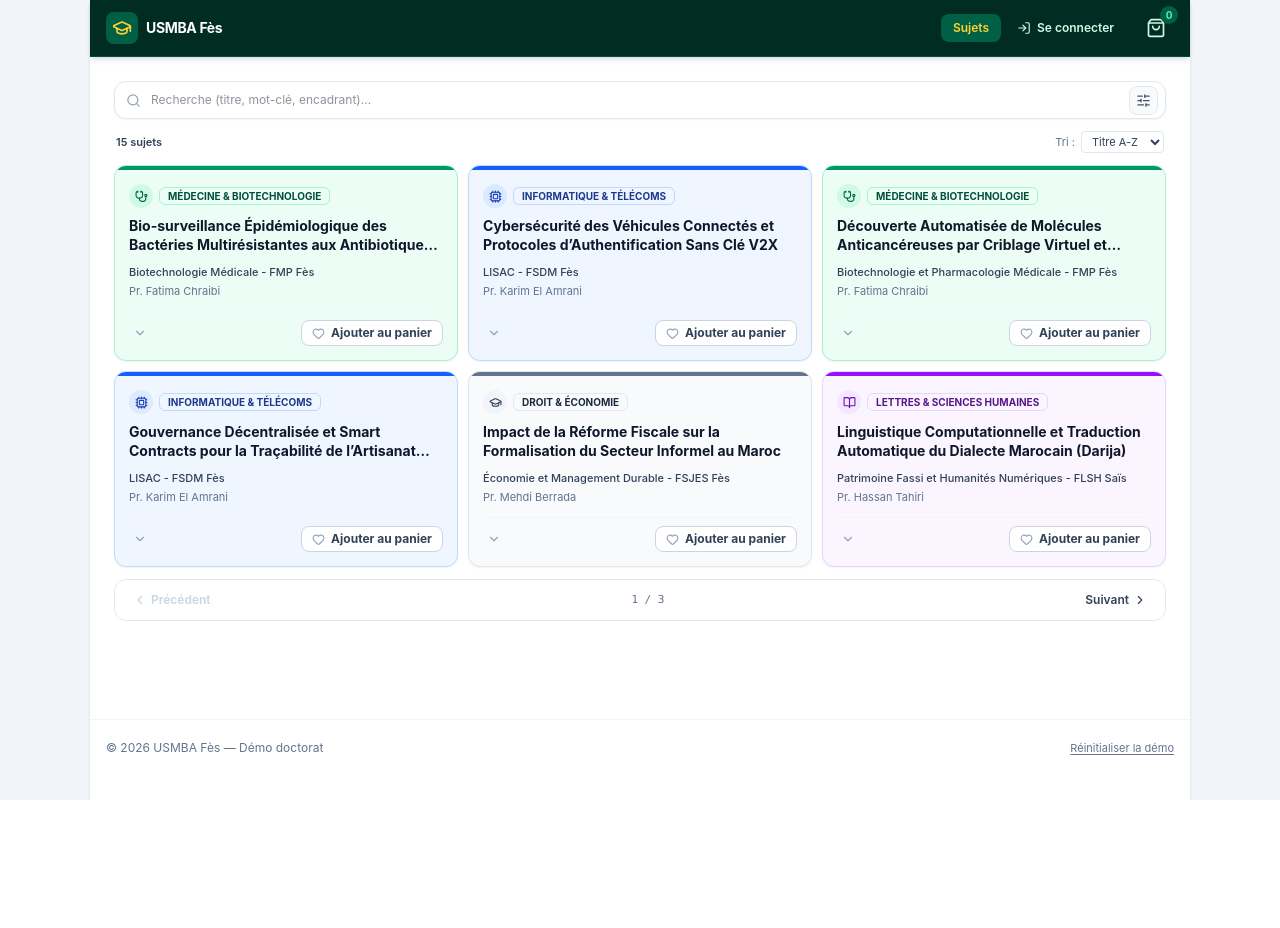
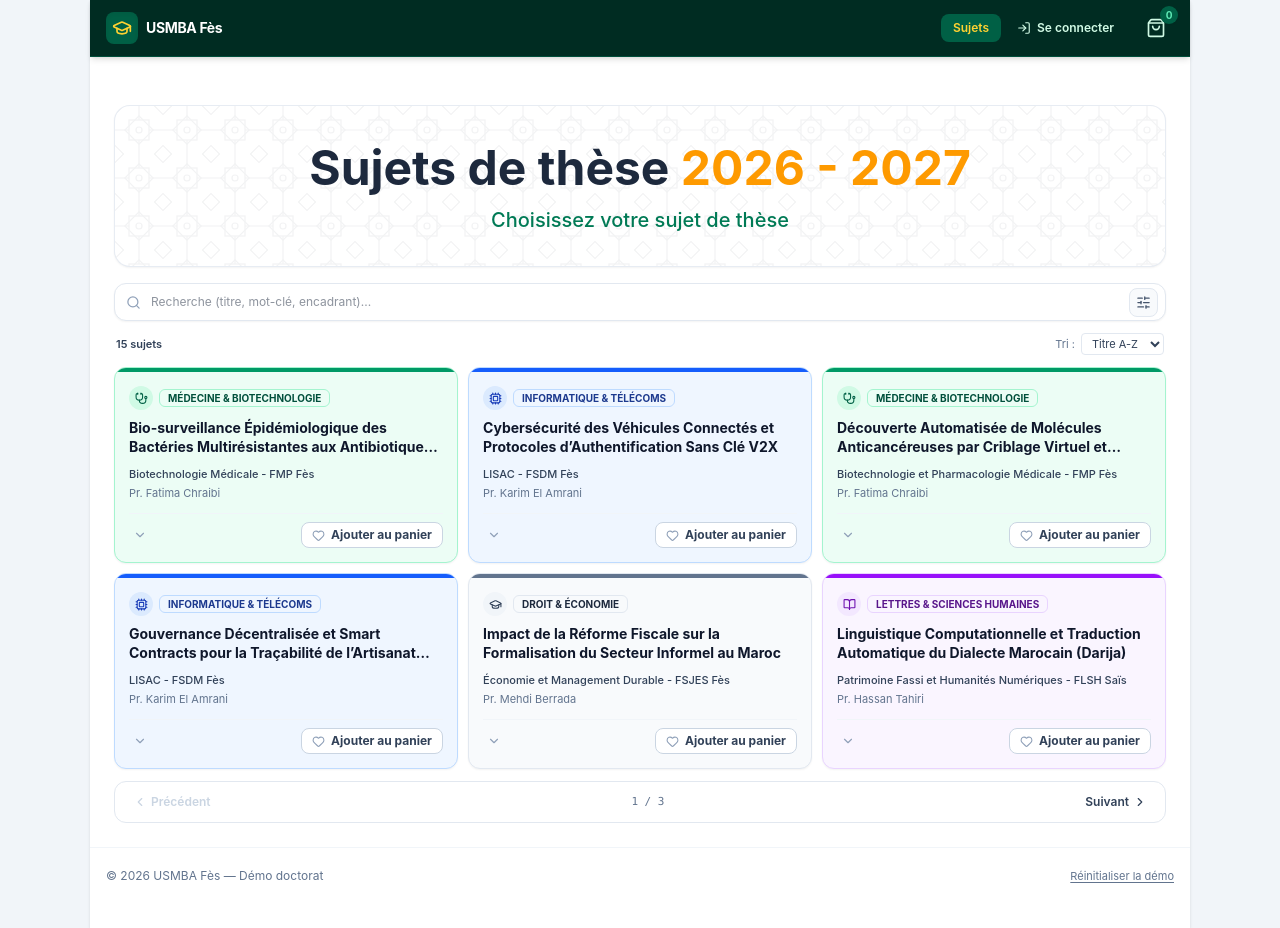
Before and after one commit to junior-ifogo-malango/incription_reinscription_cycle_doctorat, a React (Vite) app: page / in a window 1280 px wide. Before the commit the page ends 800 px from the top, so only its background shows below. Built offline with nearby package versions, Linux system fonts and the light colour scheme.

Commit message:
feat: add thesis subject banner for candidates
Update SujetsModule to include a decorative header banner for candidates and visitors, providing context for the 2026-2027 thesis selection process.

```diff
--- a/src/components/SujetsModule.tsx
+++ b/src/components/SujetsModule.tsx
@@ -86,7 +86,7 @@ const getDisciplineConfig = (discipline: string) => {
 };
 
 interface SujetsModuleProps {
-  role: UserRole;
+  role: UserRole | string;
   sujets: Sujet[];
   enseignants: Enseignant[];
   candidat: Candidat;
@@ -754,10 +754,50 @@ export const SujetsModule: React.FC<SujetsModuleProps> = ({
   /* ========================================================================= */
   /* VUE 1 : CATALOGUE DES SUJETS (ACCUEIL CANDIDAT)                           */
   /* ========================================================================= */
+  const isCandidateOrVisitor = role === 'candidat' || role === 'visiteur';
+
   return (
-    <div className="space-y-3">
-      {/* Barre de recherche globale instantanée avec icône filtre à droite */}
-      <div className="relative flex items-center">
+    <div>
+      {isCandidateOrVisitor && (
+        <div className="mt-6 mb-4 relative overflow-hidden bg-white rounded-2xl border border-slate-200/80 shadow-xs text-center py-6 px-4 md:py-8">
+          {/* Motif géométrique discret style zellige (étoile à 8 branches) */}
+          <svg
+            className="absolute inset-0 w-full h-full opacity-5 pointer-events-none"
+            xmlns="http://www.w3.org/2000/svg"
+            aria-hidden="true"
+          >
+            <defs>
+              <pattern id="zellige-pattern" width="48" height="48" patternUnits="userSpaceOnUse">
+                <g stroke="currentColor" strokeWidth="1.2" fill="none" className="text-slate-900">
+                  <rect x="14" y="14" width="20" height="20" />
+                  <rect x="14" y="14" width="20" height="20" transform="rotate(45 24 24)" />
+                  <circle cx="24" cy="24" r="3" />
+                  <path d="M0 24h14 M34 24h14 M24 0v14 M24 34v14" />
+                  <rect x="-6" y="-6" width="12" height="12" transform="rotate(45 0 0)" />
+                  <rect x="42" y="-6" width="12" height="12" transform="rotate(45 48 0)" />
+                  <rect x="-6" y="42" width="12" height="12" transform="rotate(45 0 48)" />
+                  <rect x="42" y="42" width="12" height="12" transform="rotate(45 48 48)" />
+                </g>
+              </pattern>
+            </defs>
+            <rect width="100%" height="100%" fill="url(#zellige-pattern)" />
+          </svg>
+
+          <div className="relative z-10 flex flex-col items-center justify-center">
+            <h1 className="text-3xl md:text-5xl font-bold text-slate-800 leading-tight">
+              <span>{fr.sujetsModule.bannerTitle}</span>{' '}
+              <span className="text-amber-500 font-bold">{fr.sujetsModule.bannerYear}</span>
+            </h1>
+            <p className="mt-2 text-base md:text-xl text-emerald-700 font-medium">
+              {fr.sujetsModule.bannerSubtitle}
+            </p>
+          </div>
+        </div>
+      )}
+
+      <div className="space-y-3">
+        {/* Barre de recherche globale instantanée avec icône filtre à droite */}
+        <div className="relative flex items-center">
         <Search size={15} className="absolute left-3 text-slate-400 pointer-events-none" />
         <input
           type="text"
@@ -1088,6 +1128,7 @@ export const SujetsModule: React.FC<SujetsModuleProps> = ({
           </button>
         </div>
       )}
+      </div>
     </div>
   );
 };
--- a/src/i18n/fr.ts
+++ b/src/i18n/fr.ts
@@ -146,6 +146,9 @@ export const fr = {
     moduleUpcomingDesc: 'Consultez les sujets, ajoutez au panier, puis candidatez pour choisir vos 3 vœux.',
   },
   sujetsModule: {
+    bannerTitle: 'Sujets de thèse',
+    bannerYear: '2026 - 2027',
+    bannerSubtitle: 'Choisissez votre sujet de thèse',
     catalogTitle: 'Sujets de recherche',
     searchPlaceholder: 'Recherche (titre, mot-clé, encadrant)...',
     btnFilterModal: 'Recherche avancée',
```
